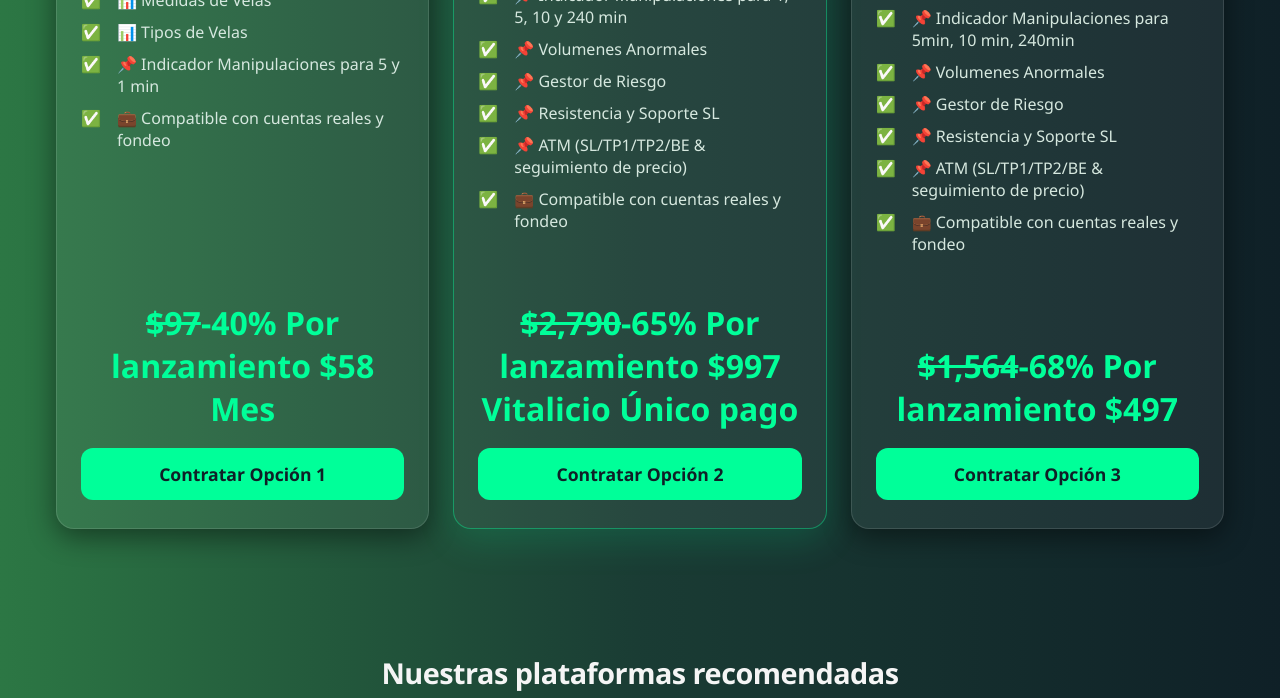
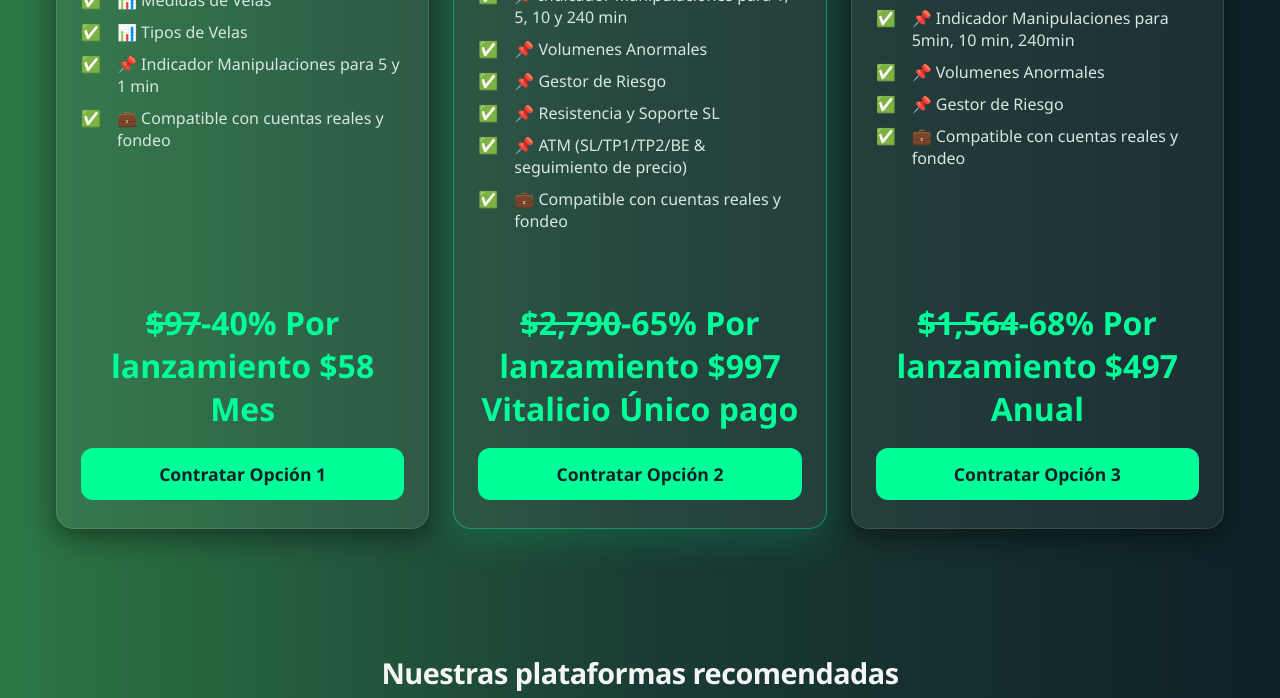
Before and after one commit to ErickTapias/dev, a plain HTML site: page indicadores/index.html in a window 1280 px wide. Shown: the part 6283-6981 px from the top of the page. Drawn offline with Linux system fonts and the light colour scheme.

Commit message:
Update index.html

```diff
--- a/indicadores/index.html
+++ b/indicadores/index.html
@@ -928,11 +928,9 @@
           <li>📌 Indicador Manipulaciones para 5min, 10 min, 240min</li>
           <li>📌 Volumenes Anormales</li>
           <li>📌 Gestor de Riesgo</li>
-          <li>📌 Resistencia y Soporte SL</li>
-          <li>📌 ATM (SL/TP1/TP2/BE & seguimiento de precio)</li>
           <li>💼 Compatible con cuentas reales y fondeo</li>
         </ul>
-        <div class="price-amount"><s>$1,564</s>-68% Por lanzamiento $497</div>
+        <div class="price-amount"><s>$1,564</s>-68% Por lanzamiento $497 Anual</div>
         <a href="#contacto" class="price-btn">Contratar Opción 3</a>
       </div>
     </div>
```
